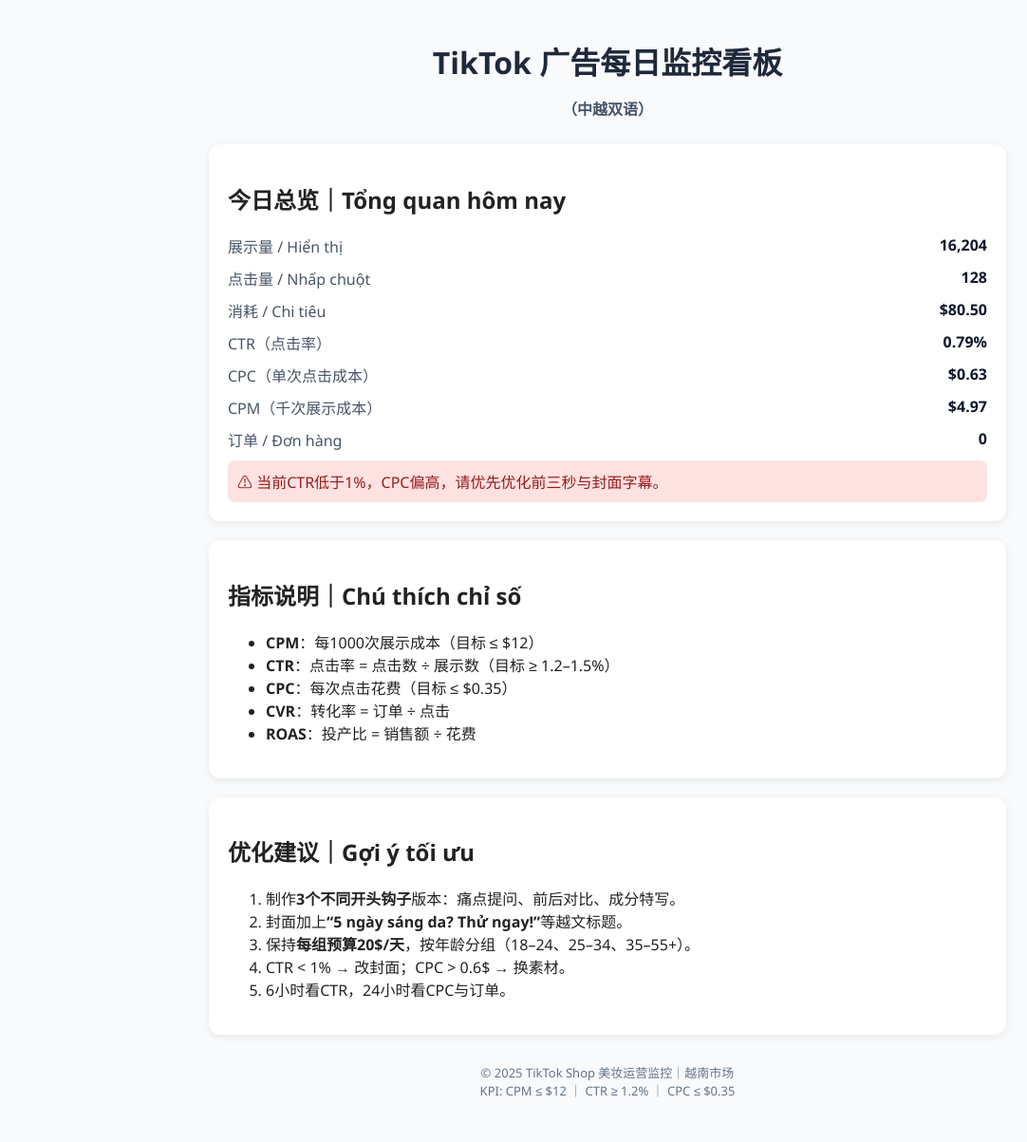
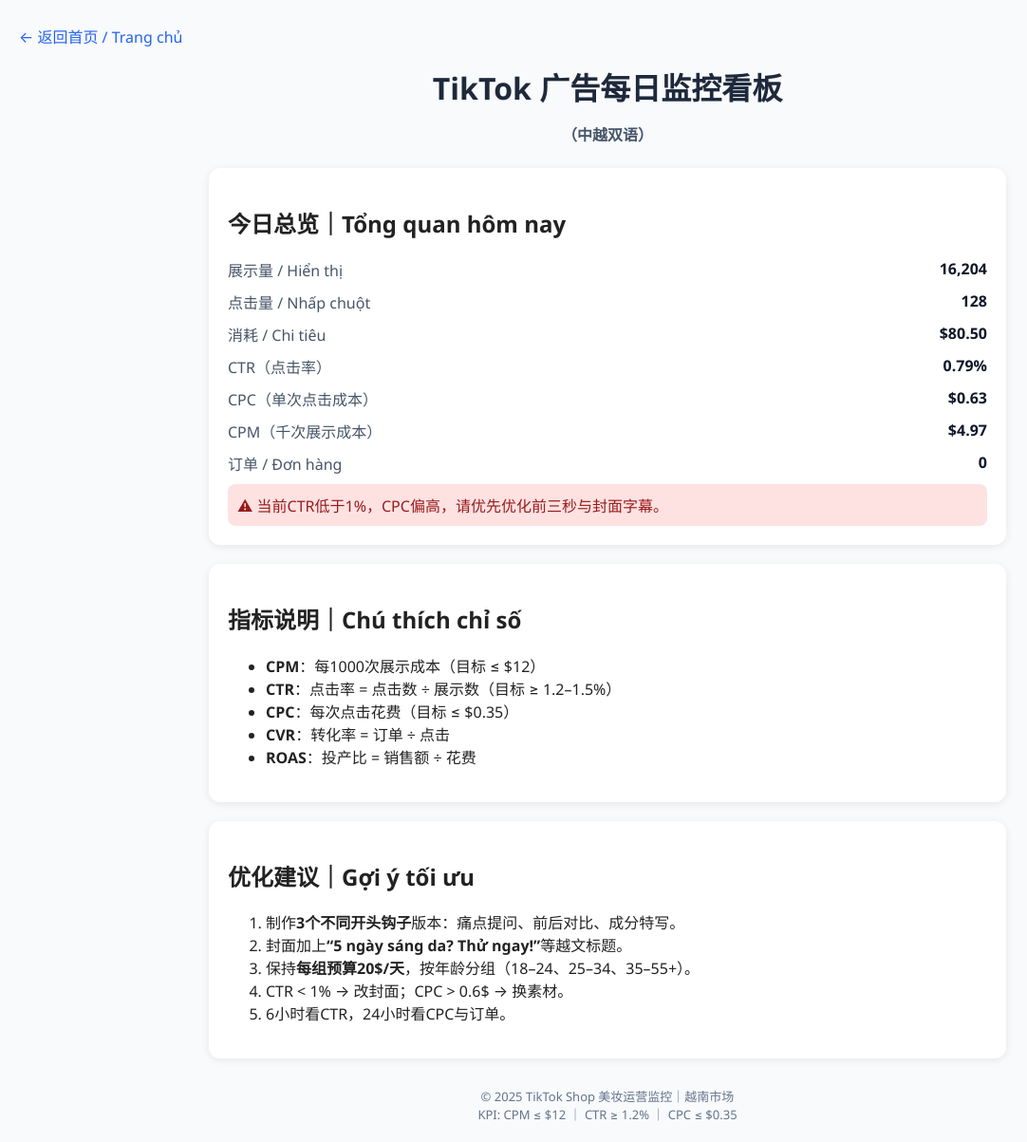
Before and after one commit to zhouxianping1/ADS, a plain HTML site: page dashboard.html in a window 1280 px wide. Shown: the whole page at 95% size, without its empty margins (0-1082 px from the left). Before the commit the page ends 1178 px from the top, so only its background shows below. Drawn offline with Linux system fonts and the light colour scheme.

Commit message:
Update and rename index1.html to dashboard.html

```diff
--- a/index1.html
+++ b/dashboard.html
@@ -1,4 +1,4 @@
- <!DOCTYPE html>
+<!DOCTYPE html>
 <html lang="zh">
 <head>
   <meta charset="UTF-8" />
@@ -6,7 +6,7 @@
   <title>TikTok 广告数据看板</title>
   <style>
     body {
-      font-family: 'Segoe UI', sans-serif;
+      font-family: 'Segoe UI', -apple-system, BlinkMacSystemFont, "PingFang SC", "Microsoft YaHei", sans-serif;
       background: #f8fafc;
       margin: 0;
       padding: 20px;
@@ -15,6 +15,13 @@
     h1 {
       text-align: center;
       color: #1e293b;
+      margin: 0 0 8px;
+    }
+    .back {
+      display:inline-block;
+      margin: 6px auto 18px;
+      text-decoration:none;
+      color:#2563eb;
     }
     .card {
       background: #fff;
@@ -53,6 +60,7 @@
   </style>
 </head>
 <body>
+  <a class="back" href="./">← 返回首页 / Trang chủ</a>
   <h1>TikTok 广告每日监控看板<br><small style="font-size:16px;color:#475569;">（中越双语）</small></h1>
 
   <div class="card">
@@ -85,7 +93,7 @@
       <li>制作<strong>3个不同开头钩子</strong>版本：痛点提问、前后对比、成分特写。</li>
       <li>封面加上<strong>“5 ngày sáng da? Thử ngay!”</strong>等越文标题。</li>
       <li>保持<strong>每组预算20$/天</strong>，按年龄分组（18–24、25–34、35–55+）。</li>
-      <li>CTR < 1% → 改封面；CPC > 0.6$ → 换素材。</li>
+      <li>CTR &lt; 1% → 改封面；CPC &gt; 0.6$ → 换素材。</li>
       <li>6小时看CTR，24小时看CPC与订单。</li>
     </ol>
   </div>
```
